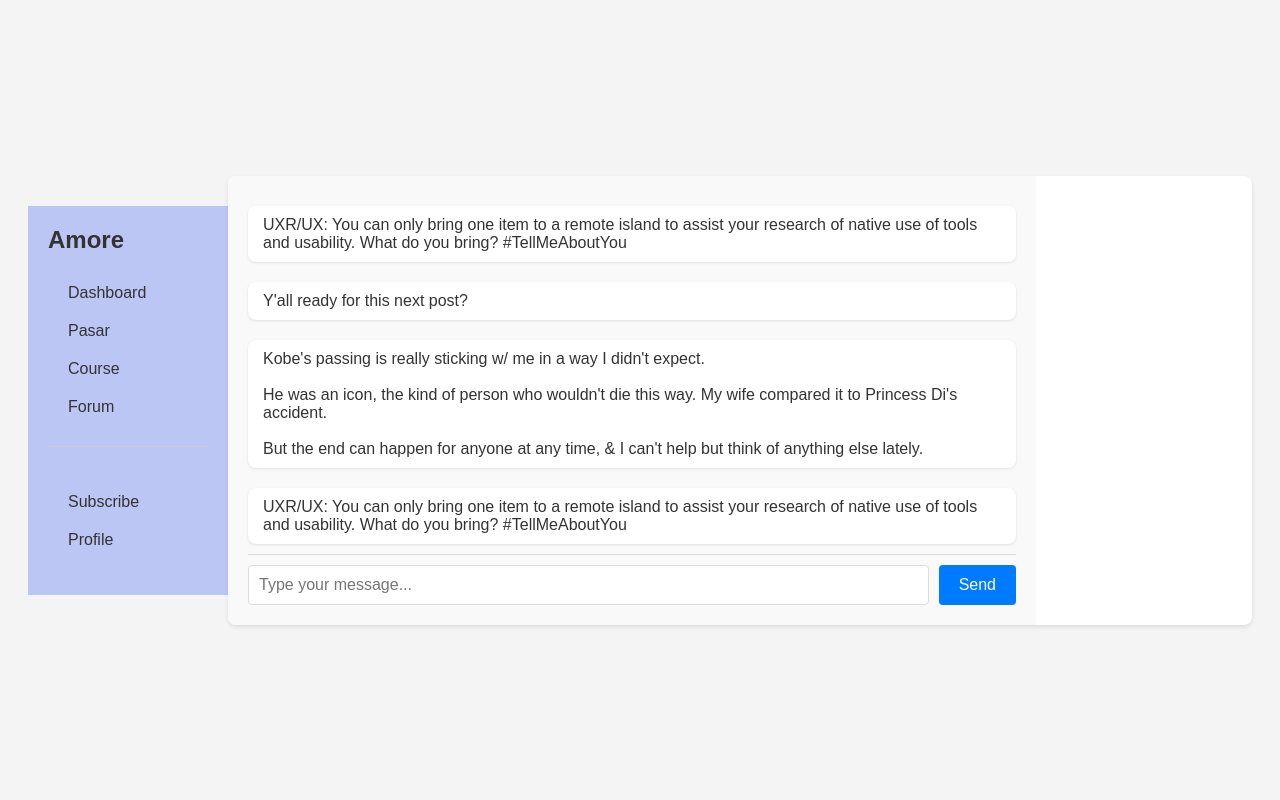
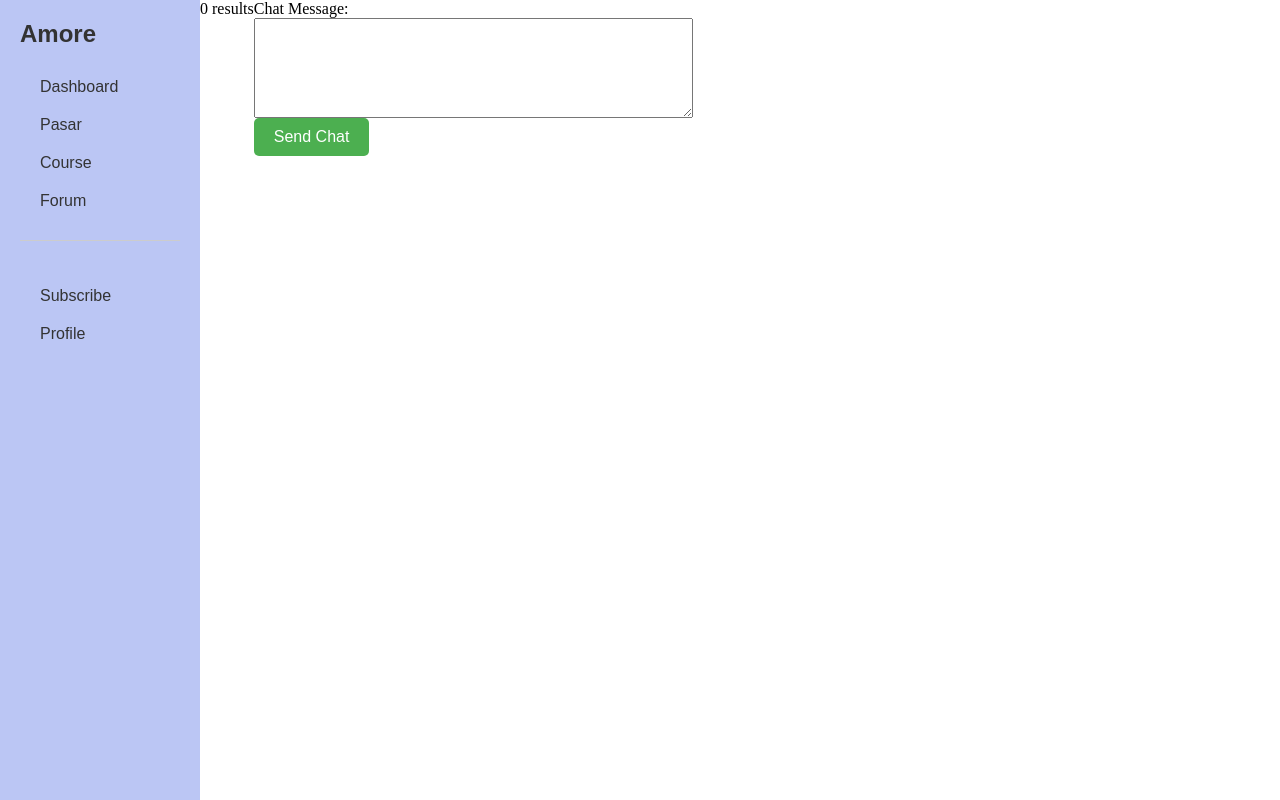
Before and after one commit to miamore7/project-amore, a PHP site: page /forum.php?nama=1 in a window 1280 px wide. Run offline with PHP 8.4, Linux system fonts and the light colour scheme; tables that the repository leaves empty or names only in its code hold one stand-in row (values such as "Sample post").

Commit message:
backendForum

```diff
--- a/css/forum.css
+++ b/css/forum.css
@@ -1,75 +1,32 @@
-/* forum.css */
-
-body {
-    font-family: Arial, sans-serif;
-    background-color: #f4f4f4;
-    margin: 0;
-    padding: 0;
-    display: flex;
-    justify-content: center;
-    align-items: center;
-    height: 100vh;
+.chat-form {
+  border: 1px solid #ddd;
+  padding: 10px;
+  border-radius: 5px;
 }
 
-  .container {
-    display: flex;
-    background-color: #fff;
-    width: 80%;
-    max-width: 1200px;
-    box-shadow: 0 2px 4px rgba(0, 0, 0, 0.1);
-    border-radius: 8px;
-    overflow: hidden;
-  }
-
-
-  .chat-container {
-    width: 75%;
-    display: flex;
-    flex-direction: column;a
-    justify-content: space-between;
-    padding: 20px;
-    background-color: #f9f9f9;
-  }
-
-  .message {
-    background-color: #fff;
-    padding: 10px 15px;
-    margin: 10px 0;
-    border-radius: 8px;
-    box-shadow: 0 1px 3px rgba(0, 0, 0, 0.1);
-  }
-
-  .message-content {
-    font-size: 16px;
-    color: #333;
-  }
-
-  .input-container {
-    display: flex;
-    border-top: 1px solid #ddd;
-    padding: 10px 0 0;
-  }
-
-  input[type="text"] {
+/* Style the chat message text area */
+#chat_message {
   width: 100%;
+  height: 100px;
   padding: 10px;
-    font-size: 16px;
-    border: 1px solid #ddd;
-    border-radius: 4px;
-    margin-right: 10px;
   box-sizing: border-box;
 }
 
-  button {
+/* Style the send button */
+input[type="submit"] {
+  background-color: #4CAF50; /* Green */
+  border: none;
+  color: white;
   padding: 10px 20px;
+  text-align: center;
+  text-decoration: none;
+  display: inline-block;
   font-size: 16px;
-    background-color: #007bff;
-    color: #fff;
-    border: none;
-    border-radius: 4px;
   cursor: pointer;
+  border-radius: 5px;
 }
 
-  button:hover {
-    background-color: #0056b3;
+/* Add hover effect to send button */
+input[type="submit"]:hover {
+  background-color: #45a049;
 }
--- a/dbConnection.php
+++ b/dbConnection.php
@@ -1,23 +1,34 @@
 <?php
-define('DB_HOST', 'localhost'); //alamat server mysql/mariadb
-define('DB_USER', 'root'); //username database
-define('DB_PWD', ''); //password database
-define('DB_NAME', 'amoreDB'); //nama database (schema)
+define('DB_HOST', 'localhost'); // Alamat server MySQL/MariaDB
+define('DB_USER', 'root'); // Username database
+define('DB_PWD', ''); // Password database (kosongkan jika tidak ada)
+define('DB_NAME', 'amoreDB'); // Nama database (schema)
 
 class DbConnection
 {
     public $database;
     public function __construct()
     {
-        $dsn = "mysql:host=" . DB_HOST . ";dbname=" . DB_NAME . ";charset=UTF8"; //perintah koneksi dengan mysql
+        $dsn = "mysql:host=" . DB_HOST . ";dbname=" . DB_NAME . ";charset=UTF8"; // Perintah koneksi dengan MySQL
         try {
             $pdo = new PDO($dsn, DB_USER, DB_PWD);
             if ($pdo) {
                 $this->database = $pdo;
-                // echo "database telah tersambung.";
+                // echo "Database telah tersambung.";
             }
         } catch (PDOException $e) {
-            echo $e->getMessage();
+            echo "Koneksi database gagal: " . $e->getMessage();
+            // Atau bisa juga di-handle secara berbeda, seperti die() atau exit() untuk menghentikan eksekusi script
+            // die("Koneksi database gagal: " . $e->getMessage());
         }
     }
 }
+
+// Buat instance objek DbConnection
+$dbConnection = new DbConnection();
+// Dapatkan koneksi database
+$conn = $dbConnection->database;
+
+// Periksa koneksi
+
+?>
--- a/forum.php
+++ b/forum.php
@@ -1,42 +1,68 @@
-<?php include('sidebar.php'); ?>
+<?php
+include('sidebar.php');
+require('dbConnection.php'); // Include the database connection file
+
+// Function to handle form submission
+if ($_SERVER["REQUEST_METHOD"] == "POST") {
+    // Check if the chat message is set
+    if (isset($_POST["chat_message"])) {
+        // Sanitize and get the chat message
+        $chat_message = htmlspecialchars($_POST["chat_message"]);
+
+        // Check if nama parameter is set in the URL
+        if (isset($_GET["nama"])) {
+            // Handle request to retrieve forum data based on name
+            $nama = $_GET["nama"];
+
+            // Insert the chat message into the database
+            $sql = "INSERT INTO forum (nama, daftar_chat) VALUES (:nama, :chat_message)";
+            $stmt = $conn->prepare($sql);
+            $stmt->bindParam(':nama', $nama);
+            $stmt->bindParam(':chat_message', $chat_message);
+            $stmt->execute();
+        }
+    }
+}
+
+// Check if nama parameter is set in the URL
+if (isset($_GET["nama"])) {
+    // Handle request to retrieve forum data based on name
+    $nama = $_GET["nama"];
+
+    // Execute query to retrieve forum data based on name
+    $sql = "SELECT * FROM forum WHERE nama = :nama";
+    $stmt = $conn->prepare($sql);
+    $stmt->bindParam(':nama', $nama);
+    $stmt->execute();
+    $forums = $stmt->fetchAll(PDO::FETCH_ASSOC);
+
+    // Display forum data
+    if (count($forums) > 0) {
+        echo "<table>";
+        foreach ($forums as $forum) {
+            echo "<tr>";
+            echo "<td>" . $forum["daftar_chat"] . "</td>";
+            echo "</tr>";
+        }
+        echo "</table>";
+    } else {
+        echo "0 results";
+    }
+}
+?>
+
+<!-- Form to submit chat messages -->
+<form method="post" action="<?php echo htmlspecialchars($_SERVER["PHP_SELF"]) . "?nama=" . $_GET["nama"]; ?>">
+    <label for="chat_message">Chat Message:</label><br>
+    <textarea id="chat_message" name="chat_message" rows="4" cols="50"></textarea><br>
+    <input type="submit" value="Send Chat">
+</form>
 <!DOCTYPE html>
-<html lang="en">
+<html>
 <head>
-  <meta charset="UTF-8">
-  <meta name="viewport" content="width=device-width, initial-scale=1.0">
-  <title>Chat Example</title>
-  <link rel="stylesheet" href="css/forum.css">
-</head>
+  <title>Your Page Title</title>
+  <link rel="stylesheet" href="css/forum.css">  </head>
 <body>
-  <div class="container">
-    <div class="chat-container">
-      <div class="message">
-        <div class="message-content">
-          UXR/UX: You can only bring one item to a remote island to assist your research of native use of tools and usability. What do you bring? #TellMeAboutYou
-        </div>
-      </div>
-      <div class="message">
-        <div class="message-content">
-          Y'all ready for this next post?
-        </div>
-      </div>
-      <div class="message">
-        <div class="message-content">
-          Kobe's passing is really sticking w/ me in a way I didn't expect. <br><br>
-          He was an icon, the kind of person who wouldn't die this way. My wife compared it to Princess Di's accident. <br><br>
-          But the end can happen for anyone at any time, & I can't help but think of anything else lately.
-        </div>
-      </div>
-      <div class="message">
-        <div class="message-content">
-          UXR/UX: You can only bring one item to a remote island to assist your research of native use of tools and usability. What do you bring? #TellMeAboutYou
-        </div>
-      </div>
-      <div class="input-container">
-        <input type="text" placeholder="Type your message...">
-        <button>Send</button>
-      </div>
-    </div>
-  </div>
+
 </body>
 </html>
```
Also changed, not shown: pilihForum.php (added, +44 -0 lines). Lines whose indentation alone changed are shown as unchanged.
